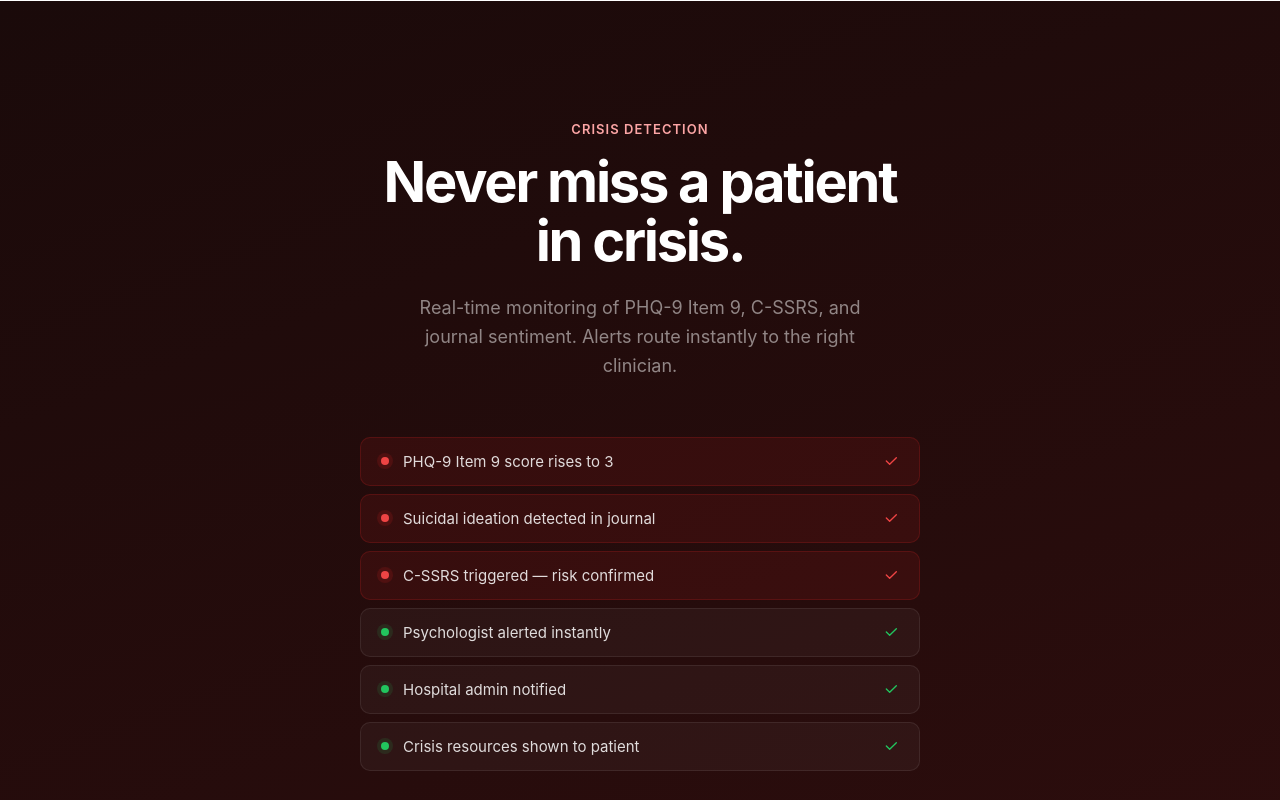
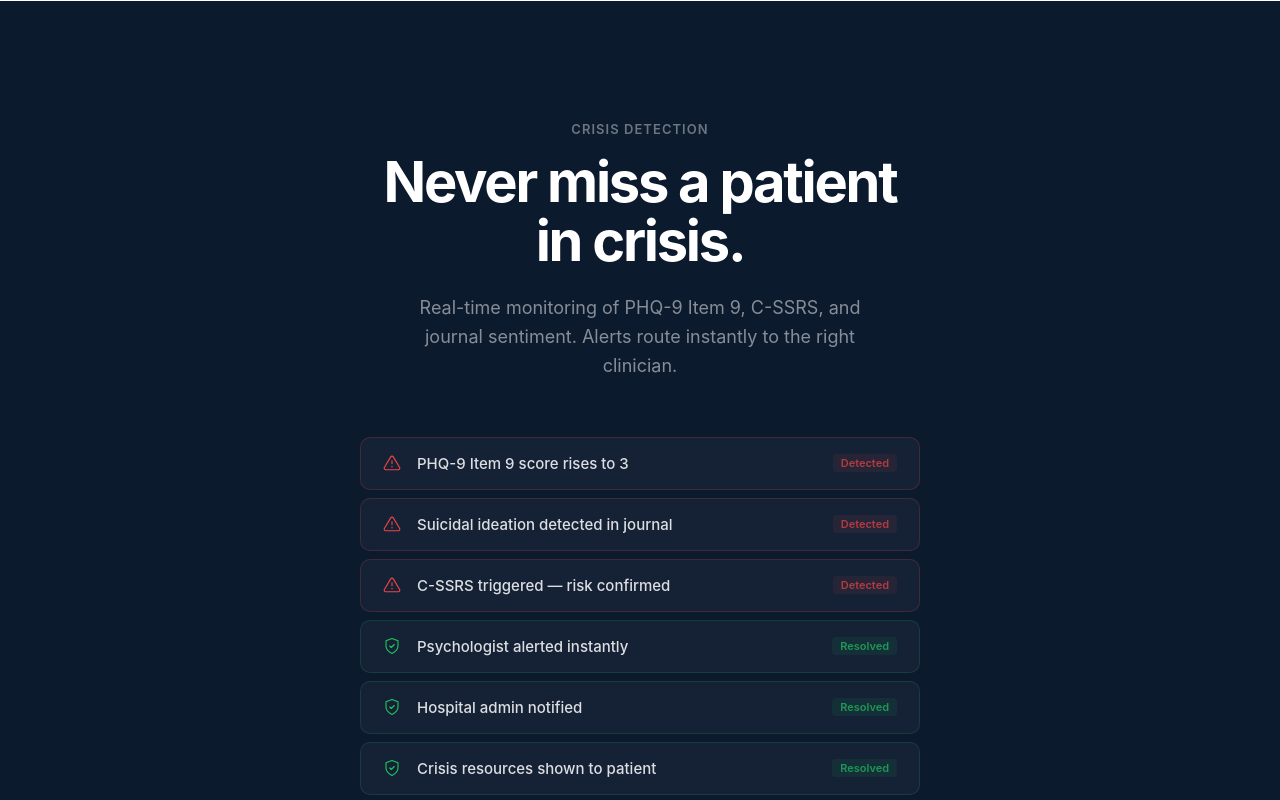
Before and after one commit to dpksaxena21/PsycheFlow, a React (Create React App) app in the folder frontend/: page / in a window 1280 px wide. Shown: the part 2980-3780 px from the top of the page. Built offline with nearby package versions, Linux system fonts and the light colour scheme; a web font is replaced by a local one.

Commit message:
fix: crisis section — dark navy bg instead of dark red, replace dots with alert-triangle and shield-check SVG icons

```diff
--- a/frontend/src/Landing.js
+++ b/frontend/src/Landing.js
@@ -316,28 +316,41 @@ export default function Landing({ onGetStarted, onLegal, onPsychLanding, onHospi
       </section>
 
       {/* ═══ SECTION 4 — CRISIS DETECTION (red) ═══ */}
-      <section style={{ background:'linear-gradient(160deg, #1a0a0a 0%, #2d0d0d 100%)', padding:isMobile?'80px 24px':'120px 80px' }}>
+      <section style={{ background:'#0C1A2E', padding:isMobile?'80px 24px':'120px 80px' }}>
         <div style={{ maxWidth:1000, margin:'0 auto', textAlign:'center' }}>
           <Reveal>
-            <div style={{ fontSize:13, fontWeight:600, color:'#fca5a5', textTransform:'uppercase', letterSpacing:'0.08em', marginBottom:16 }}>Crisis Detection</div>
+            <div style={{ fontSize:13, fontWeight:600, color:'rgba(255,255,255,0.4)', textTransform:'uppercase', letterSpacing:'0.08em', marginBottom:16 }}>Crisis Detection</div>
             <h2 style={{ fontSize:isMobile?32:56, fontWeight:700, color:'#fff', letterSpacing:'-0.04em', margin:'0 0 24px', lineHeight:1.05 }}>Never miss a patient<br/>in crisis.</h2>
             <p style={{ fontSize:18, color:'rgba(255,255,255,0.5)', maxWidth:480, margin:'0 auto 56px', lineHeight:1.6 }}>Real-time monitoring of PHQ-9 Item 9, C-SSRS, and journal sentiment. Alerts route instantly to the right clinician.</p>
           </Reveal>
           <Reveal delay={0.2}>
             <div style={{ maxWidth:560, margin:'0 auto' }}>
               {[
-                { txt:'PHQ-9 Item 9 score rises to 3', delay:0 },
-                { txt:'Suicidal ideation detected in journal', delay:0.1 },
-                { txt:'C-SSRS triggered — risk confirmed', delay:0.2 },
-                { txt:'Psychologist alerted instantly', delay:0.3 },
-                { txt:'Hospital admin notified', delay:0.4 },
-                { txt:'Crisis resources shown to patient', delay:0.5 },
+                { txt:'PHQ-9 Item 9 score rises to 3', risk:true },
+                { txt:'Suicidal ideation detected in journal', risk:true },
+                { txt:'C-SSRS triggered — risk confirmed', risk:true },
+                { txt:'Psychologist alerted instantly', risk:false },
+                { txt:'Hospital admin notified', risk:false },
+                { txt:'Crisis resources shown to patient', risk:false },
               ].map((s,i)=>(
-                <Reveal key={s.txt} delay={s.delay}>
-                  <div style={{ display:'flex', alignItems:'center', gap:14, padding:'14px 20px', marginBottom:8, background:i<3?'rgba(220,38,38,0.1)':'rgba(255,255,255,0.04)', borderRadius:10, border:`1px solid ${i<3?'rgba(220,38,38,0.2)':'rgba(255,255,255,0.08)'}` }}>
-                    <div style={{ width:8, height:8, borderRadius:'50%', background:i<3?'#ef4444':'#22c55e', flexShrink:0, boxShadow:i<3?'0 0 0 4px rgba(220,38,38,0.15)':'0 0 0 4px rgba(34,197,94,0.12)' }}/>
-                    <span style={{ fontSize:15, color:'rgba(255,255,255,0.85)', textAlign:'left', flex:1 }}>{s.txt}</span>
-                    <svg width="16" height="16" viewBox="0 0 24 24" fill="none"><path d="M5 12l5 5L20 7" stroke={i<3?'#ef4444':'#22c55e'} strokeWidth="2" strokeLinecap="round" strokeLinejoin="round"/></svg>
+                <Reveal key={s.txt} delay={i*0.1}>
+                  <div style={{ display:'flex', alignItems:'center', gap:16, padding:'16px 22px', marginBottom:8, background:'rgba(255,255,255,0.04)', borderRadius:10, border:`1px solid ${s.risk?'rgba(239,68,68,0.2)':'rgba(34,197,94,0.15)'}`, transition:'background 0.2s' }}
+                    onMouseEnter={e=>e.currentTarget.style.background='rgba(255,255,255,0.07)'}
+                    onMouseLeave={e=>e.currentTarget.style.background='rgba(255,255,255,0.04)'}>
+                    {s.risk ? (
+                      <svg width="18" height="18" viewBox="0 0 24 24" fill="none" style={{ flexShrink:0 }}>
+                        <path d="M10.29 3.86L1.82 18a2 2 0 001.71 3h16.94a2 2 0 001.71-3L13.71 3.86a2 2 0 00-3.42 0z" stroke="#ef4444" strokeWidth="1.5" strokeLinecap="round" strokeLinejoin="round"/>
+                        <line x1="12" y1="9" x2="12" y2="13" stroke="#ef4444" strokeWidth="1.5" strokeLinecap="round"/>
+                        <circle cx="12" cy="17" r="1" fill="#ef4444"/>
+                      </svg>
+                    ) : (
+                      <svg width="18" height="18" viewBox="0 0 24 24" fill="none" style={{ flexShrink:0 }}>
+                        <path d="M12 22s8-4 8-10V5l-8-3-8 3v7c0 6 8 10 8 10z" stroke="#22c55e" strokeWidth="1.5" strokeLinecap="round" strokeLinejoin="round"/>
+                        <path d="M9 12l2 2 4-4" stroke="#22c55e" strokeWidth="1.5" strokeLinecap="round" strokeLinejoin="round"/>
+                      </svg>
+                    )}
+                    <span style={{ fontSize:15, color:'rgba(255,255,255,0.85)', textAlign:'left', flex:1, fontWeight:500 }}>{s.txt}</span>
+                    <span style={{ fontSize:11, fontWeight:600, color:s.risk?'rgba(239,68,68,0.7)':'rgba(34,197,94,0.7)', background:s.risk?'rgba(239,68,68,0.08)':'rgba(34,197,94,0.08)', padding:'2px 8px', borderRadius:4 }}>{s.risk?'Detected':'Resolved'}</span>
                   </div>
                 </Reveal>
               ))}
```
